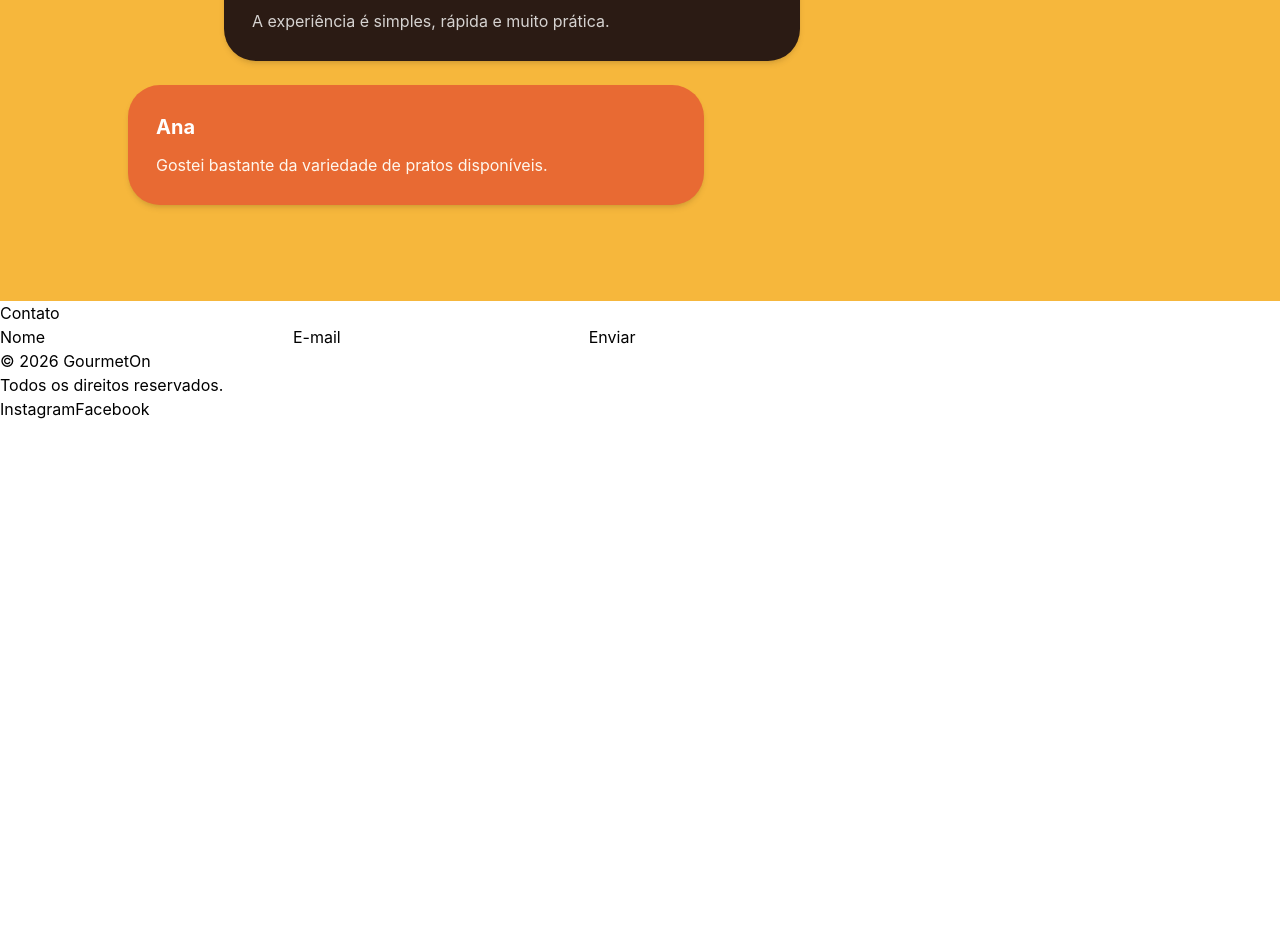
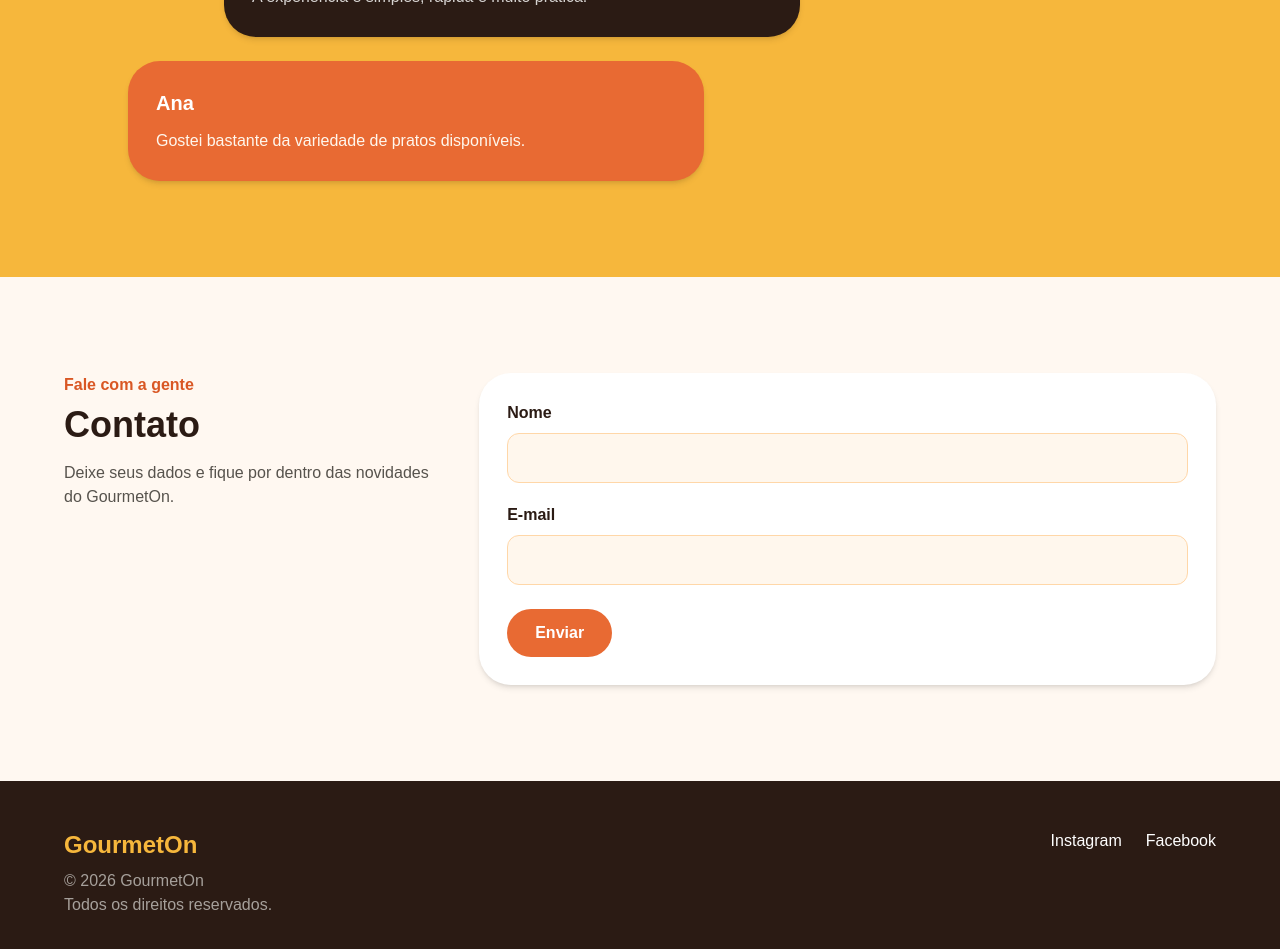
Before and after one commit to JoaquimGSM/CP5_WebDev_GourmetOn, a React (Vite) app: page / in a window 1280 px wide. Shown: the part 3000-3949 px from the top of the page. Before the commit the page ends 3421 px from the top, so only its background shows below. Built offline with nearby package versions, Linux system fonts and the light colour scheme; no server answers.

Commit message:
style: Estiliza Contato e Footer

```diff
--- a/src/App.jsx
+++ b/src/App.jsx
@@ -1,25 +1,24 @@
-import React from 'react'
-import Header from './components/Header'
-import Hero from './components/Hero'
-import Apresentacao from './components/Apresentacao'
-import Funcionalidades from './components/Funcionalidades'
+import Header from "./components/Header"
+import Hero from "./components/Hero"
+import Apresentacao from "./components/Apresentacao"
+import Funcionalidades from "./components/Funcionalidades"
 import Pratos from "./components/Pratos"
 import Depoimentos from "./components/Depoimentos"
 import Contato from "./components/Contato"
 import Footer from "./components/Footer"
 
-const App = () => {
+function App() {
   return (
-    <div>
-      <Header />
-      <Hero />
-      <Apresentacao />
-      <Funcionalidades />
-      <Pratos />
-      <Depoimentos />
-      <Contato />
-      <Footer />
-    </div>
+    <>
+      <Header/>
+      <Hero/>
+      <Apresentacao/>
+      <Funcionalidades/>
+      <Pratos/>
+      <Depoimentos/>
+      <Contato/>
+      <Footer/>
+    </>
   )
 }
 
--- a/src/components/Contato.jsx
+++ b/src/components/Contato.jsx
@@ -1,17 +1,27 @@
 const Contato = () => {
   return (
-    <section id="contato">
-      <h2>Contato</h2>
+    <section id="contato" className="bg-[#FFF8F1] px-6 py-24">
+      <div className="max-w-6xl mx-auto flex flex-col md:flex-row gap-12 items-start">
+        <div className="md:w-1/3">
+          <p className="text-[#D95724] font-bold">Fale com a gente</p>
+          <h2 className="text-4xl font-bold text-[#2B1B14] mt-2">Contato</h2>
+          <p className="text-stone-600 mt-4">Deixe seus dados e fique por dentro das novidades do GourmetOn.</p>
+        </div>
 
-      <form>
-        <label htmlFor="nome">Nome</label>
-        <input type="text" id="nome" />
+        <form className="bg-white rounded-[2rem] p-7 shadow-md w-full md:w-2/3">
+          <div className="mb-5">
+            <label htmlFor="nome" className="block font-semibold text-[#2B1B14] mb-2">Nome</label>
+            <input type="text" id="nome" className="w-full bg-orange-50 border border-orange-200 rounded-xl px-4 py-3 outline-none focus:border-[#E86A33]"/>
+          </div>
 
-        <label htmlFor="email">E-mail</label>
-        <input type="email" id="email" />
+          <div className="mb-6">
+            <label htmlFor="email" className="block font-semibold text-[#2B1B14] mb-2">E-mail</label>
+            <input type="email" id="email" className="w-full bg-orange-50 border border-orange-200 rounded-xl px-4 py-3 outline-none focus:border-[#E86A33]"/>
+          </div>
 
-        <button type="submit">Enviar</button>
-      </form>
+          <button type="submit" className="bg-[#E86A33] text-white font-semibold px-7 py-3 rounded-full hover:bg-[#D95724] transition">Enviar</button>
+        </form>
+      </div>
     </section>
   )
 }
--- a/src/components/Footer.jsx
+++ b/src/components/Footer.jsx
@@ -1,11 +1,18 @@
 const Footer = () => {
   return (
-    <footer>
-      <p>© 2026 GourmetOn</p>
-      <p>Todos os direitos reservados.</p>
+    <footer className="bg-[#2B1B14] text-white px-6 py-12">
+      <div className="max-w-6xl mx-auto flex flex-col md:flex-row justify-between gap-8">
+        <div>
+          <h2 className="text-2xl font-bold text-[#F6B73C]">GourmetOn</h2>
+          <p className="text-stone-400 mt-2">© 2026 GourmetOn</p>
+          <p className="text-stone-400">Todos os direitos reservados.</p>
+        </div>
 
-      <a href="#">Instagram</a>
-      <a href="#">Facebook</a>
+        <div className="flex gap-6 items-start">
+          <a href="#" className="hover:text-[#F6B73C] transition">Instagram</a>
+          <a href="#" className="hover:text-[#F6B73C] transition">Facebook</a>
+        </div>
+      </div>
     </footer>
   )
 }
--- a/src/index.css
+++ b/src/index.css
@@ -1 +1,11 @@
 @import "tailwindcss";
+
+html {
+  scroll-behavior: smooth;
+}
+
+body {
+  margin: 0;
+  background: #FFF8F1;
+  font-family: Arial, Helvetica, sans-serif;
+}
```
